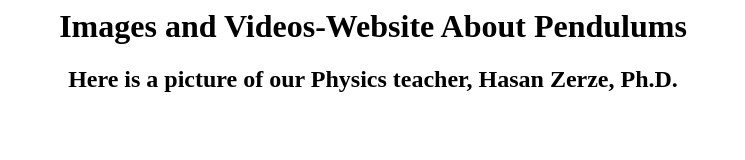
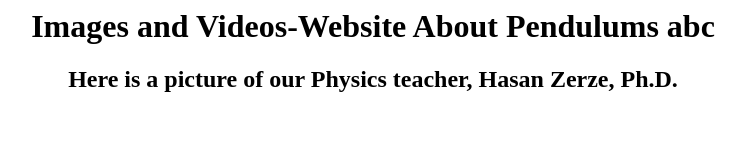
Before and after one commit to PrimorisRobotics/pendulum, a plain HTML site: page imagevid.html in a window 1280 px wide. Shown: the whole page, without its empty margins (267-1012 px from the left). Drawn offline with Linux system fonts and the light colour scheme.

Commit message:
Add files via upload
added abc

```diff
--- a/imagevid.html
+++ b/imagevid.html
@@ -11,7 +11,7 @@
 	<div class=”Main”>
 		<center>
 			<h1>
-				Images and Videos-Website About Pendulums
+				Images and Videos-Website About Pendulums abc
 			</h1>
 			<h2>
 				Here is a picture of our Physics teacher, Hasan Zerze, Ph.D.
```
